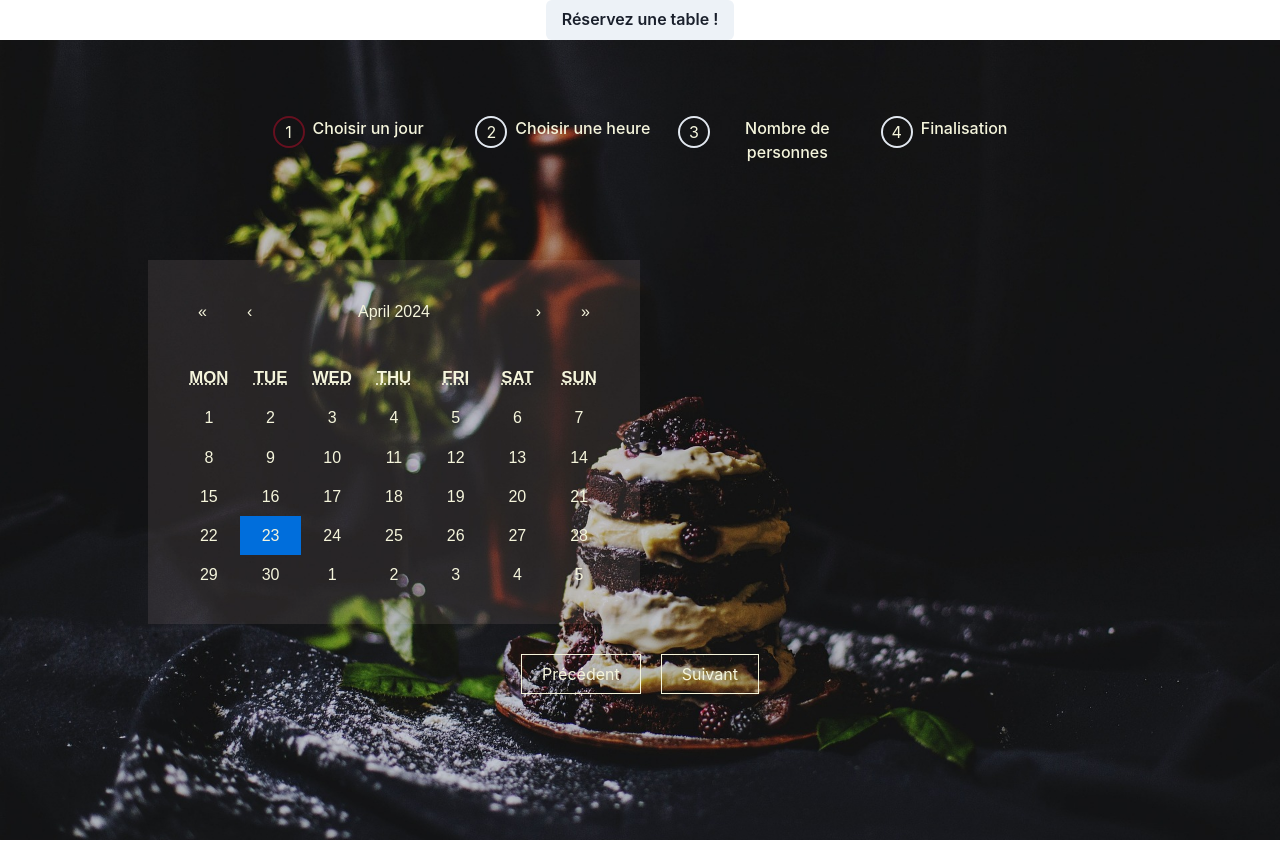
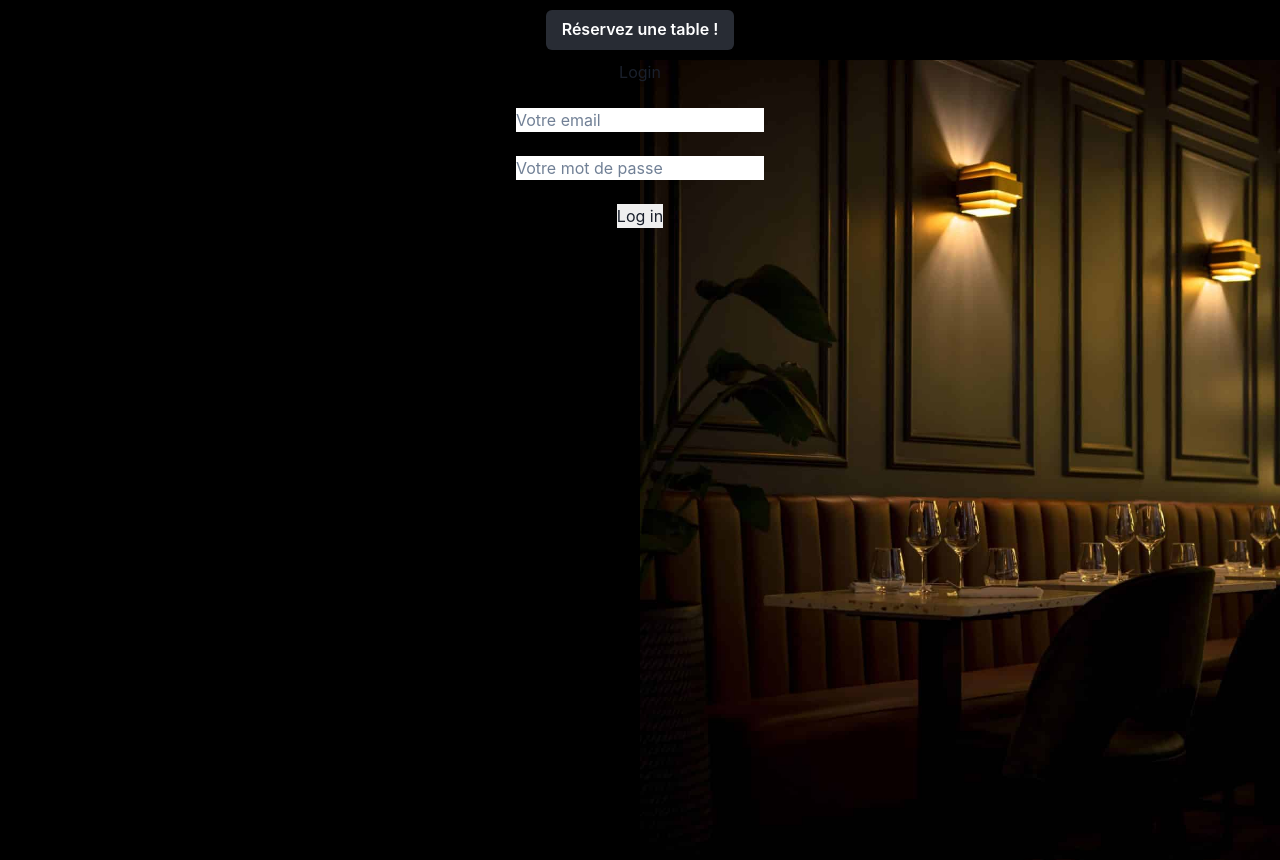
Before and after one commit to morgane-marechal/ReservationReact, a React (Create React App) app: page /login in a window 1280 px wide. Built offline with nearby package versions, Linux system fonts and the light colour scheme.

Commit message:
add loginPage.jsx and Routes

```diff
--- a/package.json
+++ b/package.json
@@ -16,6 +16,7 @@
     "react": "^18.2.0",
     "react-calendar": "^4.8.0",
     "react-dom": "^18.2.0",
+    "react-router-dom": "^6.23.1",
     "react-scripts": "5.0.1",
     "web-vitals": "^2.1.4"
   },
--- a/src/App.css
+++ b/src/App.css
@@ -1,25 +1,38 @@
 .App {
   text-align: center;
-  height: screen;
+  height:screen;
+  background-color: black;
+
 }
 
-body,
-html {
+body, html {
   height: 100%;
   margin: 0;
 
 }
-.bodyContainer {
+
+.errorLabel {
+  color: red;
+}
+.bodyContainer{
     /* The image used */
-  background-image: url(./image/background_cake.jpg);
+    background-image: url(./image/restaurant.jpg);
+    background-color: black;
 
-  /* Full height */
     height: 100vh;
 
-  /* Center and scale the image nicely */
-  background-position: center;
+    background-position: right;
     background-repeat: no-repeat;
-  background-size: cover;
+    background-size: 50%;
+}
+
+.chakra-menu__menu-button {
+  background-color: #282c34 !important;
+  color: white !important;
+  display: flex;
+  align-items: center;
+  margin: 10px;
+
 }
 
 
@@ -58,24 +71,40 @@ html {
   }
 }
 
-.CalendarPage {
-  margin: 0% 2%;
-  padding: 20px;
-  width: 100%;
+.CalendarPage{
+  margin : 0% 2%;
+  padding : 20px;
+  width:100%;
 }
-.react-calendar {
+
+.react-calendar__tile--now {
+  background: #282c34 !important;
+  color: white !important;
+}
+
+.react-calendar__tile--active:enabled:focus, .react-calendar__tile--active{
+  background: beige !important;
+  color: black !important;
+}
+
+.react-calendar__tile:enabled:hover{
+  background: beige !important;
+  color: black !important;
+}
+
+.react-calendar{
   padding: 30px !important;
   font-size: 1.4rem !important;
-  width: 50% !important;
+  width:100% !important;
   background-color: rgba(226, 199, 199, 0.1) !important;
   color: beige !important;
   border: none !important;
 }
 
-.timeContainer {
-  margin: 0% 0%;
-  padding: 30px;
-  width: 50%;
+.timeContainer{
+  margin : 0% 0%;
+  padding : 30px;
+  width:100%;
   font-size: 1.6rem;
   display: flex;
   flex-direction: column;
@@ -85,10 +114,11 @@ html {
   text-transform: uppercase;
 }
 
-.guestsNumber {
-  margin: 0% 0%;
-  padding: 30px;
-  width: 50%;
+
+.guestsNumber{
+  margin : 0% 0%;
+  padding : 30px;
+  width:80%;
   font-size: 1.6rem;
   display: flex;
   background-color: rgba(226, 199, 199, 0.1);
@@ -97,52 +127,68 @@ html {
   text-transform: uppercase;
 }
 
-.timeContainer Button {
+.timeContainer Button{
 width: 100px;
 margin: 20px 20px;
 font-size: 1.6rem;
 }
 
-.lunchTime,
-.eveningTime {
-  margin: 30px 0px;
+.lunchTime, .eveningTime{
+  margin:30px 0px;
   text-align: left;
 }
 
+
+
+
+
+
+
 /*for list reservations _________________________*/
 
-.cardContainer {
+.cardContainer{
   display: flex;
   flex-wrap: wrap;
   background-color: rgba(255, 255, 255, 0.5);
-  padding: 10px;
+  padding:10px;
   border-radius: 2px;
 }
 
-.card {
-  width: 200px;
+.card{
+  width:200px;
   padding: 10px;
-  margin: 10px 5px;
-  background-color: aliceblue;
+  margin : 10px 5px;
+  background-color: grey;
 }
 
-.cardCheckBooking {
-  width: 250px;
+.cardCheckBooking{
+  /* width:250px; */
   padding: 10px;
-  margin: 10px 5px;
-  background-color: aliceblue;
+  margin : 10px 5px;
+  background-color: transparent;
+  border: 1px solid beige;
+}
+
+.cardCheckBooking__button{
+  color: beige !important;
+  border: 1px solid beige !important;
+  background-color: black !important;
 }
 
 /*for form________________________*/
 
-.formPage {
+.formPage{
   display: flex;
-  flex-wrap: wrap;
-  background-color: rgba(255, 255, 255, 0.5);
+  flex-wrap: nowrap;
   padding: 10px;
-  width: 30%;
-  border-radius: 2px;
-  box-shadow: 2px 2px 2px #61dafb;
+  width: 50%;
+  border: 1px solid beige;
+  color: beige;
+  flex-direction: column;
+  align-content: center;
+  margin: 10px;
+  justify-content: center;
+  align-items: center;
 }
 
 
--- a/src/App.jsx
+++ b/src/App.jsx
@@ -2,12 +2,15 @@ import './App.css';
 import ListeReservations from './components/fetchReservations.jsx';
 import { useState, useEffect } from 'react';
 import CalendarPage from './components/CalendarPage.jsx';
+import LoginPage from './Auth/LoginPage.jsx';
 import { Progress } from '@chakra-ui/react';
 import MenuContainer from './components/MenuComp.jsx';
 import background from "./image/background_cake.jpg";
 //import TabComponent from './components/Tab.jsx';
 import StepperComponent from './components/Stepper.jsx';
 import { useRef } from 'react';
+import { BrowserRouter as Router, Route, Routes } from 'react-router-dom';
+
 
 function App() {
   const [reservationData, setReservationData] = useState(() => {
@@ -35,15 +38,22 @@ function App() {
 
 
   return (
+    <Router>
     <div className="App">
       <header>
         <MenuContainer />
       </header>
 
-      <body className="bodyContainer" style={{ back: `url(${background})`}}>
-        <StepperComponent />
-      </body>
+      <main className="bodyContainer" style={{ back: `url(${background})`}}>
+
+      <Routes>
+            <Route path="/" element={<StepperComponent />} />
+            <Route path="/login" element={<LoginPage />} />
+          </Routes>
+
+      </main>
     </div>
+    </Router>
   );
 }
 
--- /dev/null
+++ b/src/Auth/LoginPage.jsx
@@ -0,0 +1,101 @@
+import { color } from 'framer-motion';
+import * as React from 'react';
+
+import { useState } from 'react'
+import { useNavigate } from 'react-router-dom'
+
+const Login = (props) => {
+  const [email, setEmail] = useState('')
+  const [password, setPassword] = useState('')
+  const [emailError, setEmailError] = useState('')
+  const [passwordError, setPasswordError] = useState('')
+
+  const navigate = useNavigate()
+
+  const validateForm = () => {
+    let valid = true;
+    if (!email) {
+      setEmailError('Email is required');
+      valid = false;
+    } else {
+      setEmailError('');
+    }
+
+    if (!password) {
+      setPasswordError('Password is required');
+      valid = false;
+    } else {
+      setPasswordError('');
+    }
+
+    return valid;
+  };
+
+  const onButtonClick = async () => {
+    if (!validateForm()) {
+      return;
+    }
+
+    try {
+      const response = await fetch('http://localhost:3001/login', {
+        method: 'POST',
+        headers: {
+          'Content-Type': 'application/json',
+        },
+        body: JSON.stringify({ email, password }),
+      });
+
+      const result = await response.json();
+
+      if (response.ok) {
+        console.log('Login successful:', result);
+        navigate('/admin');
+      } else {
+        console.error('Login failed:', result);
+        setEmailError(result.message || 'Login failed');
+      }
+    } catch (error) {
+      console.error('Error login:', error);
+      setEmailError('An error occurred. Please try again.');
+    }
+  };
+
+
+
+
+  return (
+    <div className={'mainContainer'}>
+      <div className={'titleContainer'}>
+        <div>Login</div>
+      </div>
+      <br />
+      <div className={'inputContainer'}>
+        <input
+          type="email"
+          value={email}
+          placeholder="Votre email"
+          onChange={(ev) => setEmail(ev.target.value)}
+          className={'inputBox'}
+        />
+        <label className="errorLabel">{emailError}</label>
+      </div>
+      <br />
+      <div className={'inputContainer'}>
+        <input
+          type="password"
+          value={password}
+          placeholder="Votre mot de passe"
+          onChange={(ev) => setPassword(ev.target.value)}
+          className={'inputBox'}
+        />
+        <label className="errorLabel">{passwordError}</label>
+      </div>
+      <br />
+      <div className={'inputContainer'}>
+        <input className={'inputButton'} type="button" onClick={onButtonClick} value={'Log in'} />
+      </div>
+    </div>
+  )
+}
+
+export default Login
--- a/src/components/MenuComp.jsx
+++ b/src/components/MenuComp.jsx
@@ -2,6 +2,7 @@
 import * as React from 'react';
 import Calendar from 'react-calendar';
 import { useState } from 'react';
+import { useNavigate } from 'react-router-dom';
 import { Text,Input, Button} from '@chakra-ui/react';
 import {
     Menu,
@@ -18,6 +19,7 @@ import {
 
 
 function MenuContainer() {
+  const navigate = useNavigate();
 
   return (
     <div className="MenuContaineronent">
@@ -29,6 +31,7 @@ function MenuContainer() {
             <MenuItem>Réservez !</MenuItem>
             <MenuItem>Notre carte</MenuItem>
             <MenuItem>Faites-vous livrez !</MenuItem>
+            <MenuItem onClick={() => navigate('/login')}>Connectez-vous</MenuItem>
             <MenuItem>Contact</MenuItem>
         </MenuList>
     </Menu>
```
Also changed, not shown: src/Auth/Login.jsx (deleted, +0 -33 lines), 1 other file (tests, documents, lock files or other folders). Lines whose indentation alone changed are shown as unchanged.
